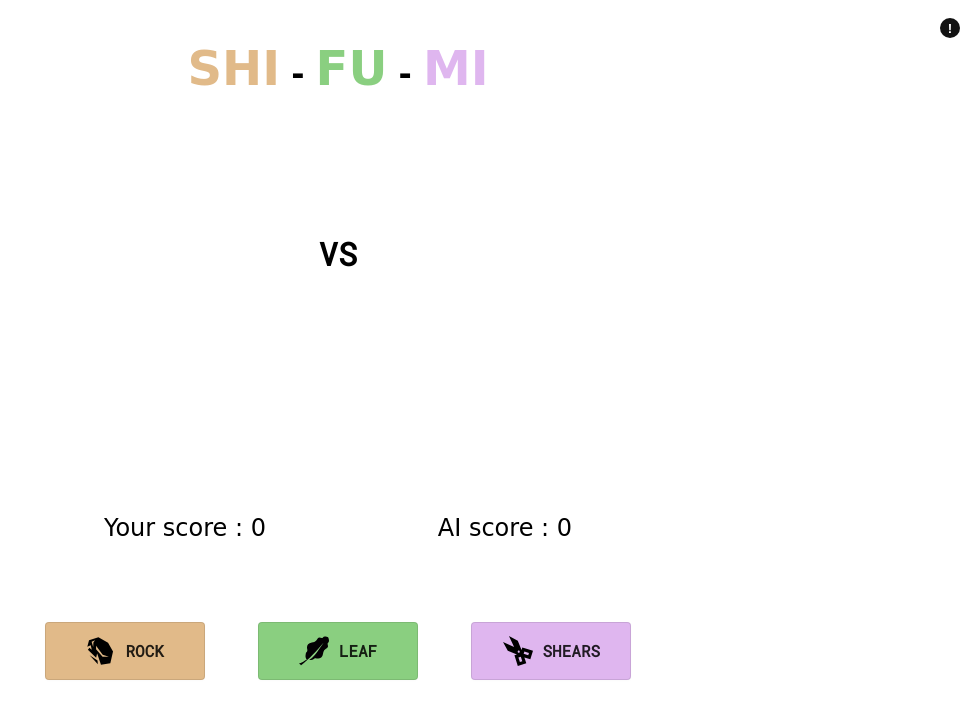
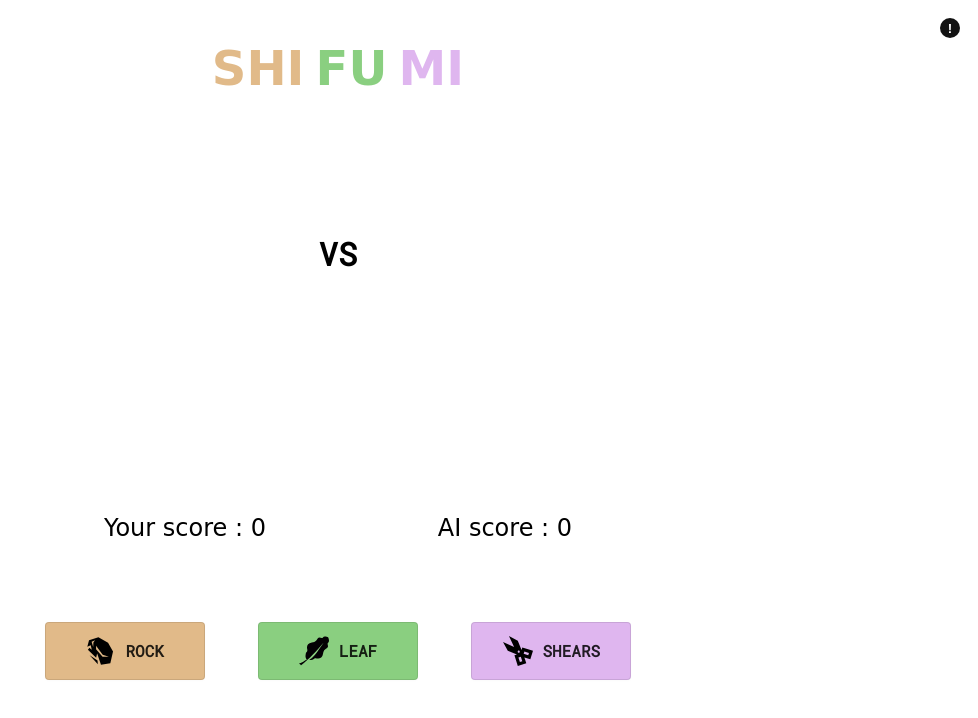
Before and after one commit to Maskwelldev/SHI-FU-MI, a plain HTML site: page index.html in a window 1280 px wide. Shown: the whole page, without its empty margins (302-1280 px from the left). Drawn offline with Linux system fonts and the light colour scheme; a web font is replaced by a local one.

Commit message:
modification du titre

```diff
--- a/index.html
+++ b/index.html
@@ -16,9 +16,7 @@
     <header>
         <h1 id="title1">
             <span id="shi"></span>
-            <span id="union1"></span>
             <span id="fu"></span>
-            <span id="union2"></span>
             <span id="mi"></span>
         </h1>
     </header>
```
